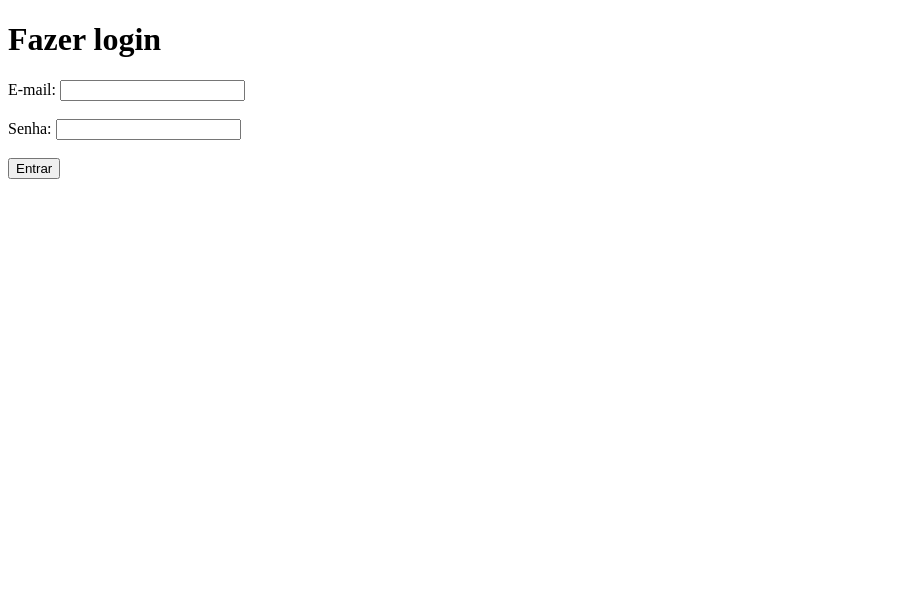
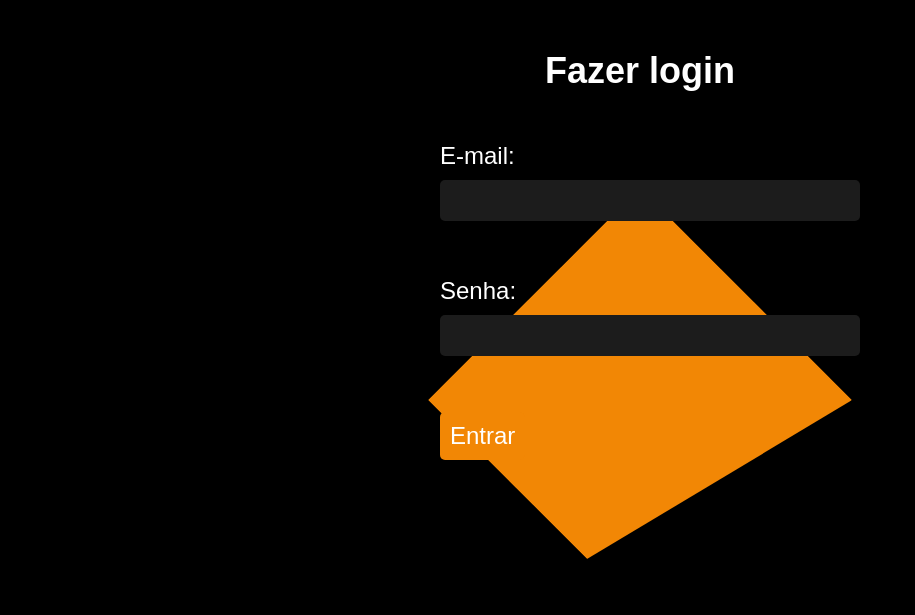
Before and after one commit to odanielcandido/teste2, a plain HTML site: page index.html in a window 1280 px wide. Shown: the whole page, without its empty margins (0-915 px from the left). Drawn offline with Linux system fonts and the light colour scheme.

Commit message:
Update index.html

```diff
--- a/index.html
+++ b/index.html
@@ -2,8 +2,75 @@
 <html>
 <head>
   <title>Login</title>
+  <style>
+    body {
+      background-color: black;
+      color: white;
+      font-family: Arial, sans-serif;
+    }
+
+    h1 {
+      font-size: 36px;
+      text-align: center;
+      margin-top: 50px;
+      margin-bottom: 50px;
+    }
+
+    form {
+      width: 400px;
+      margin: 0 auto;
+    }
+
+    label {
+      display: block;
+      font-size: 24px;
+      margin-bottom: 10px;
+    }
+
+    input[type="email"], input[type="password"] {
+      display: block;
+      width: 100%;
+      padding: 10px;
+      font-size: 18px;
+      border-radius: 5px;
+      border: none;
+      margin-bottom: 20px;
+      background-color: #1C1C1C;
+      color: white;
+    }
+
+    input[type="submit"] {
+      background-color: #F28705;
+      color: white;
+      padding: 10px;
+      border-radius: 5px;
+      font-size: 24px;
+      border: none;
+      cursor: pointer;
+    }
+
+    input[type="submit"]:hover {
+      background-color: #FFA726;
+    }
+
+    .geometric-shape {
+      position: absolute;
+      width: 300px;
+      height: 300px;
+      background-color: #F28705;
+      clip-path: polygon(0 0, 100% 0, 100% 100%, 0 75%);
+      transform: rotate(-45deg);
+      z-index: -1;
+      top: 50%;
+      left: 50%;
+      margin-top: -150px;
+      margin-left: -150px;
+    }
+
+  </style>
 </head>
 <body>
+  <div class="geometric-shape"></div>
   <h1>Fazer login</h1>
   <form>
     <label for="email">E-mail:</label>
```
